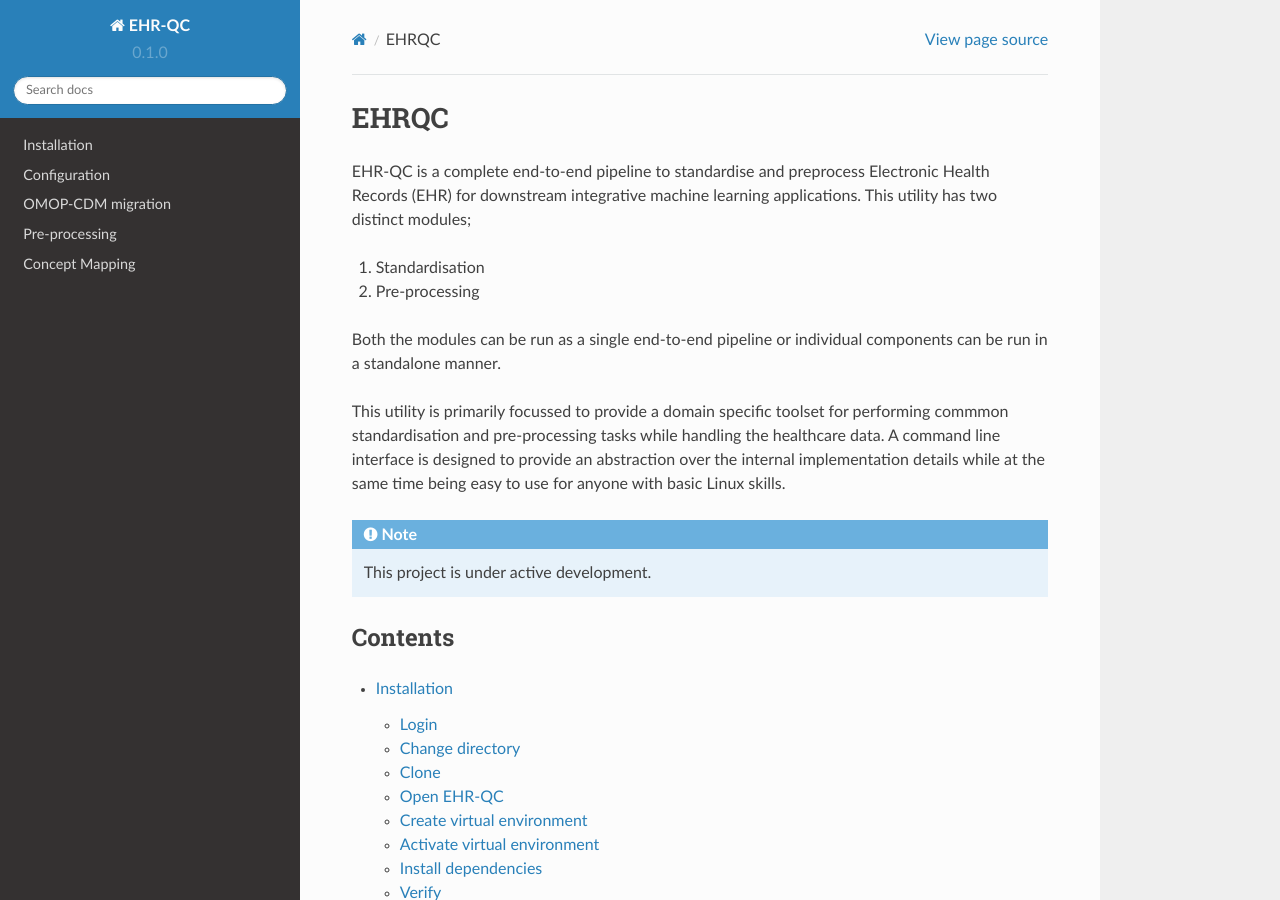
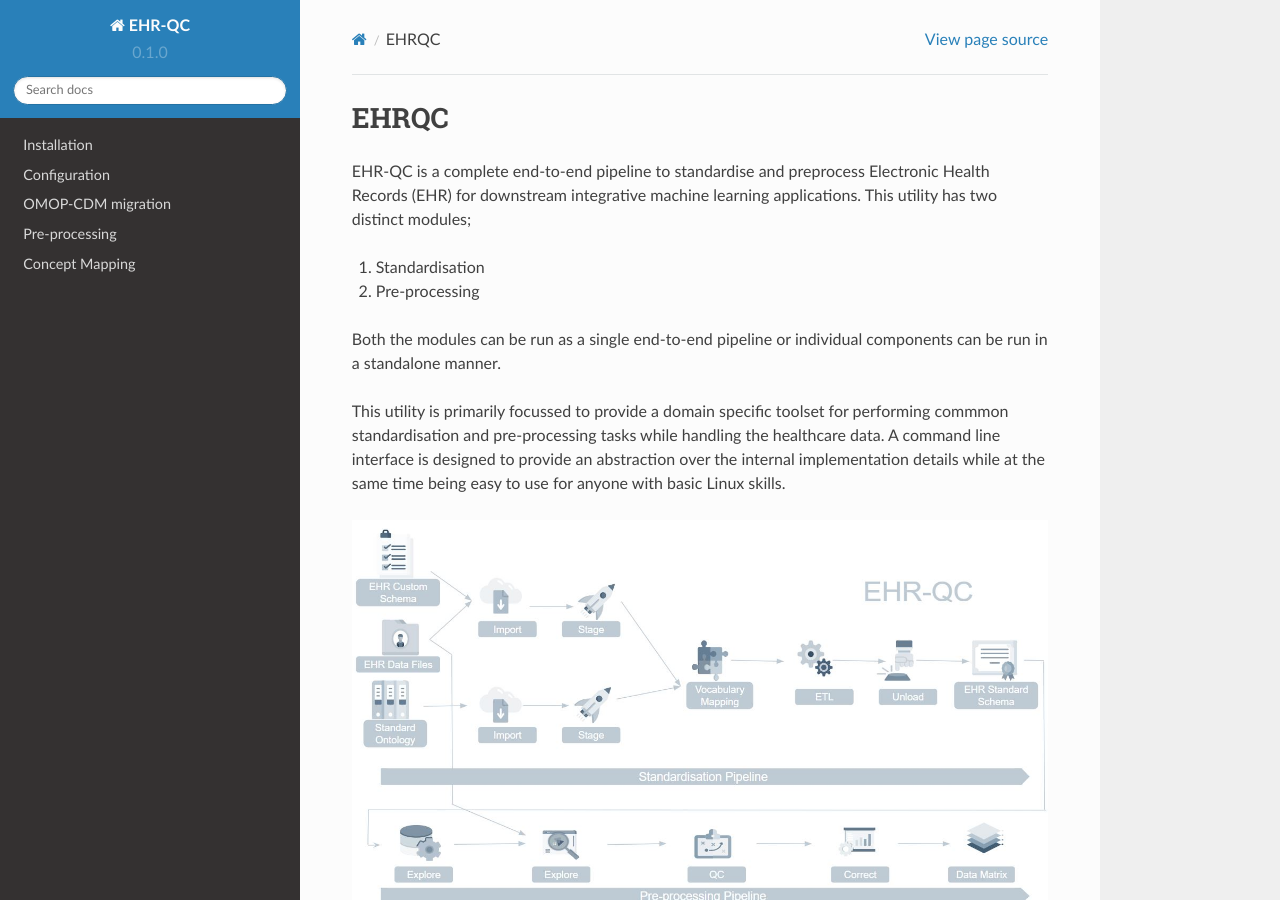
Before and after one commit to ryashpal/EHR-QC-Tutorials, a Sphinx documentation site: the page built from docs/source/index.rst, in a window 1280 px wide and 900 px high. Built offline with Sphinx 7.4.7 and the Read the Docs theme 2.0.0, drawn with Linux system fonts in a browser that asks for light colours.

Commit message:
testing image

```diff
--- a/docs/source/index.rst
+++ b/docs/source/index.rst
@@ -9,6 +9,8 @@ EHR-QC is a complete end-to-end pipeline to standardise and preprocess Electroni
 Both the modules can be run as a single end-to-end pipeline or individual components can be run in a standalone manner.
 
 This utility is primarily focussed to provide a domain specific toolset for performing commmon standardisation and pre-processing tasks while handling the healthcare data. A command line interface is designed to provide an abstraction over the internal implementation details while at the same time being easy to use for anyone with basic Linux skills.
+
+.. image:: ehr-qc.JPG
 
 .. note::
 
```
Also changed, not shown: docs/source/ehr-qc.JPG (added).
